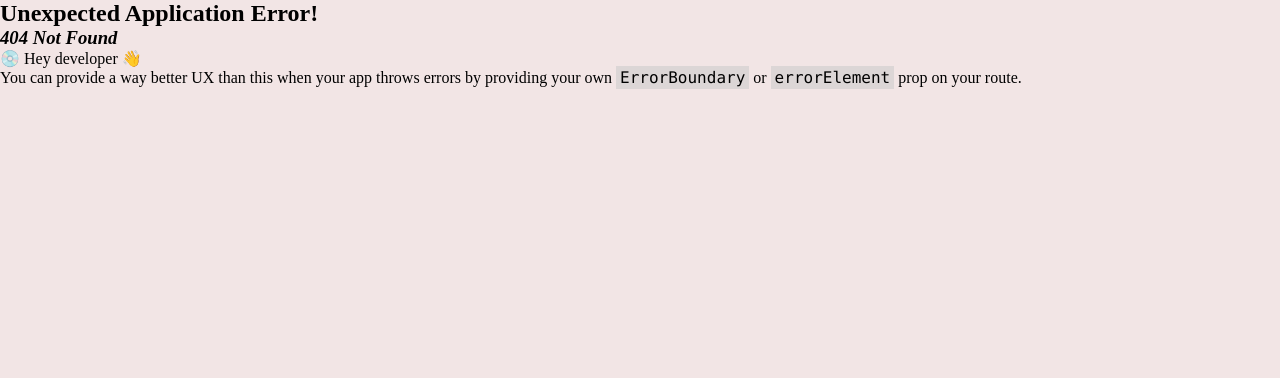
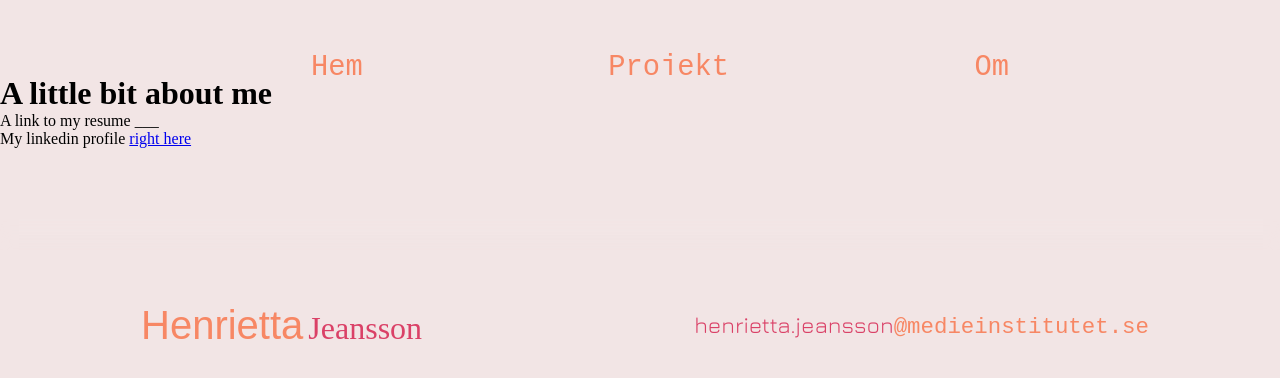
Before and after one commit to henriettajeans/portfolio, a React (Create React App) app: page /about in a window 1280 px wide. Before the commit this address had no page. Shown: the top 378 px of the page. Built offline with nearby package versions, Linux system fonts and the light colour scheme; a web font is replaced by a local one.

Commit message:
props in project file is undefined

```diff
--- a/src/App.tsx
+++ b/src/App.tsx
@@ -1,20 +1,27 @@
-import React from 'react';
+import React, { useState } from 'react';
 import { Outlet } from 'react-router-dom';
 import './App.scss';
 import { Footer } from './components/footer/footer';
 import { Nav } from './components/nav/nav';
+import { IProject } from './models/IProjects';
 import { myProjects } from './models/projectsSing';
 
 
 export type ProjectContext = {
   projects: myProjects[];
+  showProject(p: IProject): void;
 };
 
 function App() {
+  const [projects, setProjects] = useState<myProjects[]>([]);
+
+  const showProject = (project: IProject) => {
+    setProjects([...projects, new myProjects(project, project.id)]);
+  };
   return (
     <>
     <Nav/>
-    <Outlet></Outlet>
+    <Outlet context= {{ showProject }}></Outlet>
     <Footer/>
     </>
   );
--- a/src/Router.tsx
+++ b/src/Router.tsx
@@ -1,4 +1,5 @@
 import { createBrowserRouter } from "react-router-dom";
+import { About } from "./components/about/about";
 import App from "./App";
 import { Home } from "./components/home/home";
 import { Project } from "./components/project/project";
@@ -9,7 +10,15 @@ export const router = createBrowserRouter ([
     path: '/',
     element:<App/>,
     children: [
-
+      {
+        path: '/',
+        element: <Home/>,
+        index: true
+      },
+      {
+        path: '/about',
+        element: <About/>
+      },
         {
             path: '/projects',
             element: <Projects/>,
@@ -17,12 +26,8 @@ export const router = createBrowserRouter ([
         {
           path: '/project/:id',
           element: <Project/>
-        },
-        {
-          path: '/',
-          element: <Home/>,
-          index: true
-      }
+        }
+
     ]
   },
 
--- /dev/null
+++ b/src/components/about/about.tsx
@@ -0,0 +1,10 @@
+import { Link } from "react-router-dom"
+
+export const About =()=>{
+    return(
+        <><h1>A little bit about me</h1>
+        <p>A link to my resume ___</p>
+        <p>My linkedin profile <Link to="https://www.linkedin.com/in/henrietta-jeansson/">right here</Link></p>
+        </>
+    )
+}
--- a/src/components/nav/nav.scss
+++ b/src/components/nav/nav.scss
@@ -73,7 +73,7 @@
             transform: scale(1);
           }
           @include m.desktop{
-            #toggle {
+            .hamburger{
               display: none;
             }
     }
--- a/src/components/nav/nav.tsx
+++ b/src/components/nav/nav.tsx
@@ -11,7 +11,7 @@ export const Nav =() => {
                 <li className="nav-container__flex__list__item">
                 <Link to="/projects" className="nav-container__flex__list__item__link">Projekt</Link></li>
                 <li className="nav-container__flex__list__item">
-                <Link to="/" className="nav-container__flex__list__item__link">Om</Link></li>
+                <Link to="/about" className="nav-container__flex__list__item__link">Om</Link></li>
                 <input id="toggle" type="checkbox" />
           <label htmlFor="toggle" className="hamburger">
             <div className="top-bun"></div>
--- a/src/components/project/project.tsx
+++ b/src/components/project/project.tsx
@@ -1,54 +1,20 @@
 import { useEffect, useState } from "react";
-import {  useOutletContext, useParams } from "react-router-dom";
-import { ProjectContext } from "../../App";
 import { IProject } from "../../models/IProjects";
 import './project.scss'
 
-// export const Project =()=>{
-//     return(<>
-//         <h1>This is where I display one project at a time</h1>
 
-//         </>
-//     );
-// }
+export interface IProjectProps{
+    project?: IProject;
+}
 
-// interface IProjectProps {
-//         projects: IProject[];
-//         addToCart(p: IProject): void;
-// }
+export const Project = ((props: IProjectProps) => {
 
-export const Project = () => {
-    const [project, setProject] = useState<IProject>()
-    useOutletContext<ProjectContext>();
+    return (<>
+      <article className="project-component">
+        <h1>This is where I display one project at a time {props.project?.name}</h1>
+      <p>{props.project?.html_url}</p>
 
-    const { id } = useParams();
-    //const navigate = useNavigate();
-
-    useEffect(() => {
-        if(project) return;
-
-        if(id) {
-            console.log(id);
-
-            // let p = projects.filter((p) => p.work.id === id);
-
-            // if(p.length === 1) {
-            //     setProject(p[0]);
-            // }
-        }
-    });
-
-    useEffect(() => {
-        // Get one project
-    })
-
-
-    // const showMoreClick = () => {
-    //   navigate(`/project/${project?.id}`);
-    // };
-
-    return (
-      <article className="project-component"><h1>This is where I display one project at a time</h1>
       </article>
-    );
-  };
+      {console.log(props.project?.name)}
+      </>
+    ); }  )
--- a/src/components/projects/projects.scss
+++ b/src/components/projects/projects.scss
@@ -3,11 +3,19 @@
 
 .myProjects--title{
     margin: 5%;
+    margin-top: 10%;
 
     &__text{
         font-family: v.$mono;
         font-size: 3em;
         margin-left: 10%;
+        background:
+        -webkit-linear-gradient(v.$coral, v.$yale-blue);
+        -webkit-background-clip: text;
+        -webkit-text-fill-color: transparent;
+        @include m.tablet{
+            font-size: 5em;
+        }
     }
 }
 .myProjects--container{
@@ -40,12 +48,15 @@
              flex-direction: column;
              gap: 20px;
 
-
+        @include  m.tablet{
+            width:60%;
+        }
 
 
              &__title{
                 font-family: v.$fine;
                 margin-bottom: 5%;
+                color: v.$yale-blue;
              }
              &__link{
                 font-size: 0.8em;
@@ -55,14 +66,16 @@
             }
              &__created{
                 font-family: v.$mono;
+                color: v.$dark;
              }
              &__lang{
                 font-family: v.$desc;
+                color: v.$cerise;
              }
              &__btn{
                 width: 70%;
                 text-align: center;
-                font-family: v.$sans;
+                font-family: v.$desc;
                 text-decoration: none;
                 color: v.$easyred;
                 padding: 2%;
--- a/src/components/projects/projects.tsx
+++ b/src/components/projects/projects.tsx
@@ -1,11 +1,18 @@
 import { useEffect, useState } from "react";
-import { Link } from "react-router-dom";
+import { useNavigate, Link, useOutletContext, useParams } from "react-router-dom";
+import { ProjectContext } from "../../App";
 import { IProject } from "../../models/IProjects";
 import { getProjects } from "../../services/getProjects";
 import './projects.scss';
 
 export const Projects=()=>{
     const [projects, setProjects] = useState<IProject[]>([]);
+    const routeParams = useParams;
+    const navigate =useNavigate();
+
+    const showOneProject = () => {
+        navigate(`/project/${projects}`);
+      };
     useEffect(() => {
         const getData = async () => {
           let projects = await getProjects();
@@ -27,6 +34,7 @@ export const Projects=()=>{
                 <span className="myProjects--container__components__created">Skapades {project.created_at}</span>
                 <p className="myProjects--container__components__lang">{project.language}</p>
                 <Link to ={`/project/${project.id}`} className="myProjects--container__components__btn">Check this project out</Link>
+
             </div>
 
         )
@@ -39,6 +47,7 @@ export const Projects=()=>{
     </section>
     <div className="myProjects--container">
     {html}
+    <button onClick={showOneProject}>Kolla på ett project!</button>
     </div>
     </>
     </>);
```
Also changed, not shown: src/router/Project.tsx (deleted, +0 -11 lines), src/router/Projects.tsx (deleted, +0 -12 lines), src/services/getProjects.ts (+0 -19 lines).
